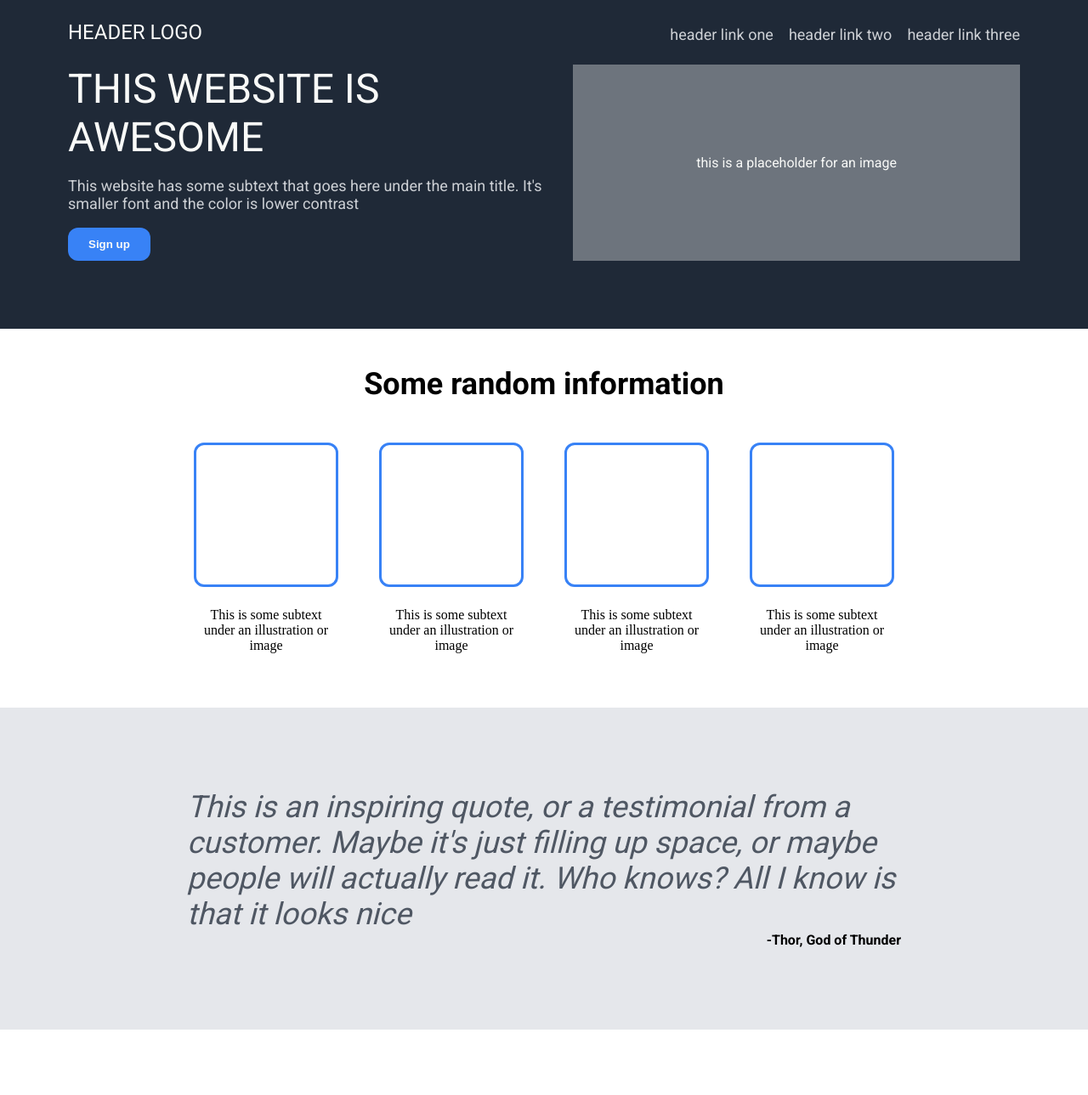
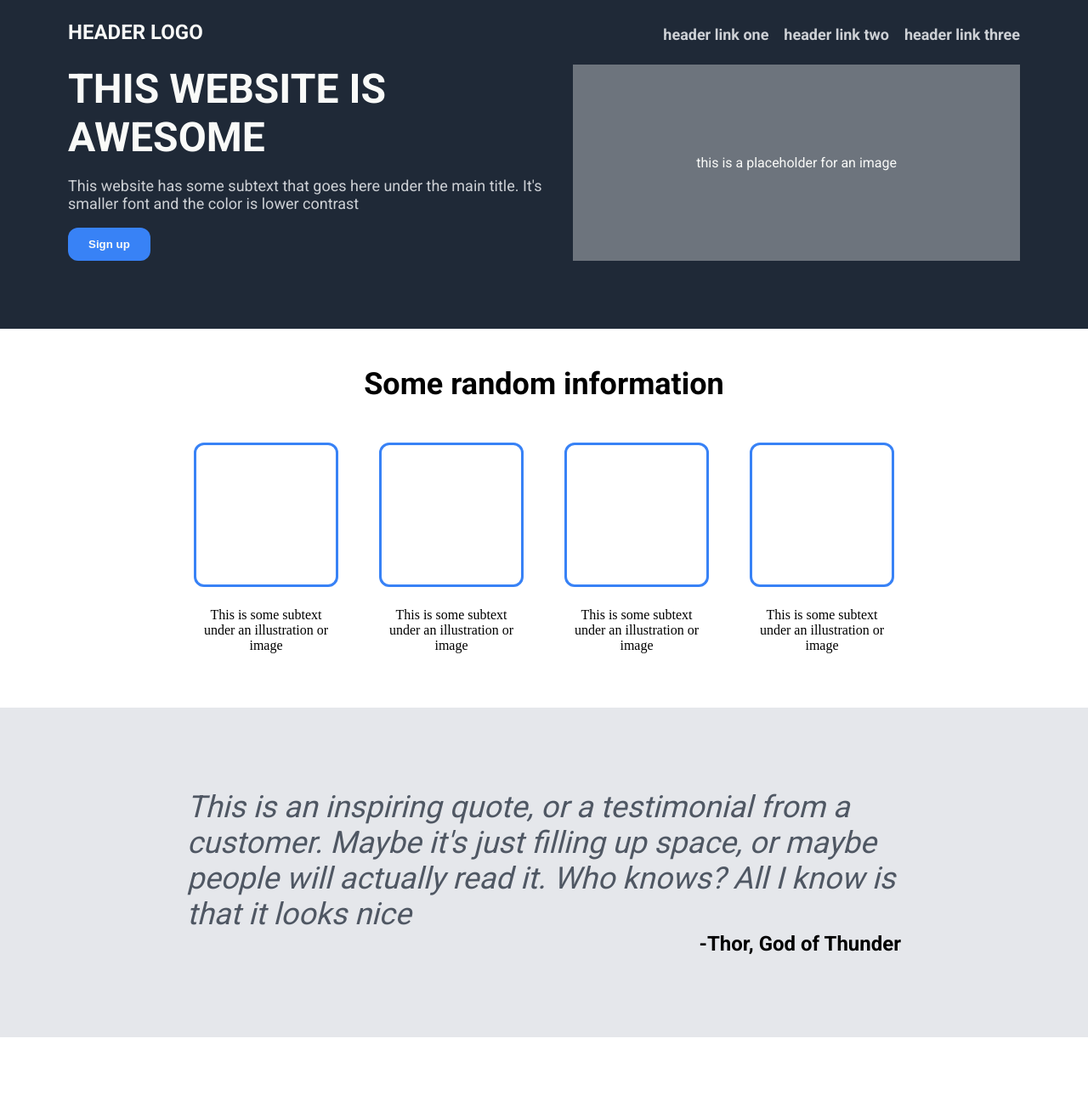
Before and after one commit to yogi1308/landing_page, a plain HTML site: page index.html in a window 1280 px wide. Shown: the top 1289 px of the page at 85% size. Drawn offline with Linux system fonts and the light colour scheme.

Commit message:
made some final touches in css

```diff
--- a/style.css
+++ b/style.css
@@ -18,6 +18,7 @@ body {
 
 .header {
     font-size: 24px;
+    font-weight: 550;
     display: flex;
     justify-content: space-between;
 }
@@ -45,7 +46,7 @@ body {
 
 .header-text .hero-text {
     font-size: 48px;
-    font-weight: 900px;
+    font-weight: 900;
     margin: 0px;
 }
 
@@ -133,6 +134,7 @@ body {
     font-family: Roboto, sans-serif;
     text-align: end;
     font-weight: 800;
+    font-size: 24px;
 }
 
 .section4 {
```
